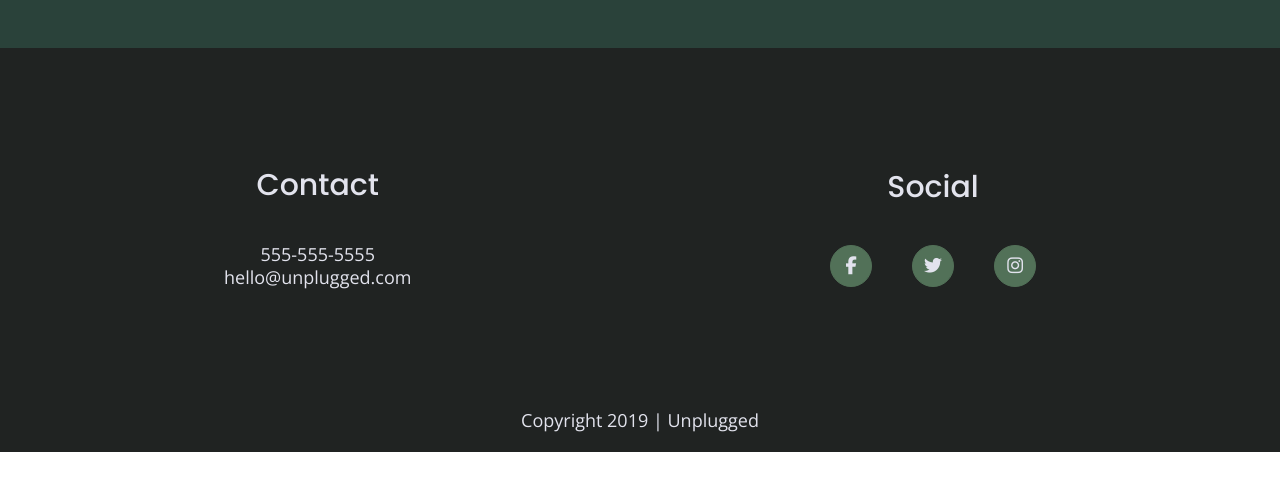
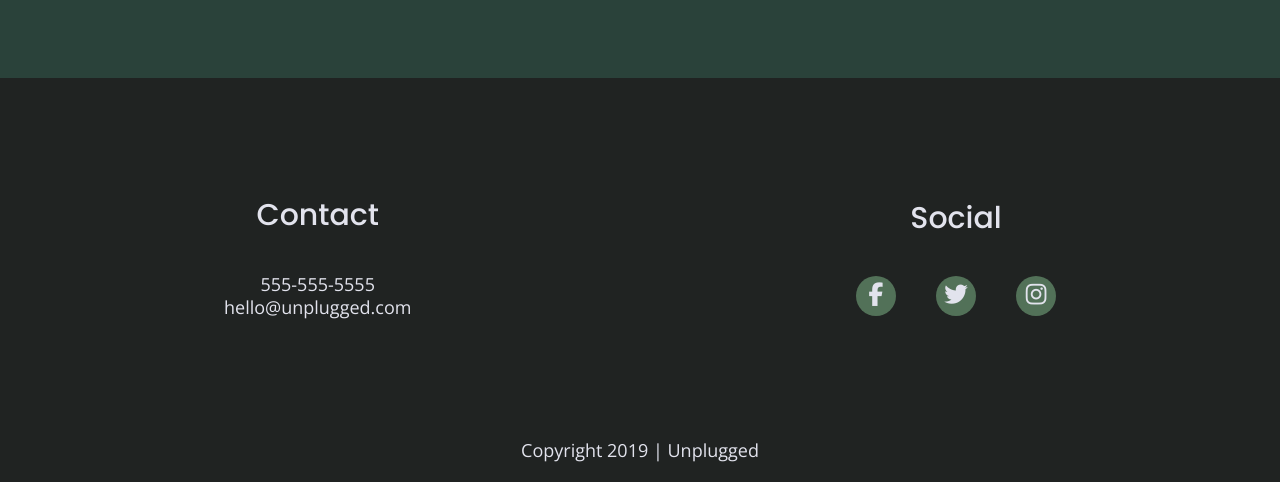
Before and after one commit to Amy-Thom/unplugged-retreat, a website built with Parcel: page index.html in a window 1280 px wide. Shown: the part 2485-2967 px from the top of the page. Before the commit the page ends 2937 px from the top, so only its background shows below. Built offline with nearby package versions, Linux system fonts and the light colour scheme.

Commit message:
All final styles and html edits completed

```diff
--- a/css/main.css
+++ b/css/main.css
@@ -234,31 +234,22 @@
 }
 
 footer .social-icons p {
+  background-color: #527158;
+  border-radius: 50%;
+  width: 40px;
+  height: 40px;
   display: flex;
   justify-content: center;
   align-items: center;
 }
 
-footer .social-icons i {
-  width: 40px;
-  height: 40px;
-  display: flex;
-  justify-content: center;
-  align-items: center;
-  background-color: #527158;
-  border: 1px solid #527158;
-  border-radius: 50%;
+footer .social-icons p i {
+  font-size: 1.3125em;
 }
 
-footer .social-icons p {
-  padding-left: 20px;
-  padding-right: 20px;
-  text-align: center;
-}
 footer .copyright {
   margin: 20px 0;
 }
-
 
 /* -------------------- Mobile Styles - Homepage -------------------- */
 
@@ -344,14 +335,14 @@
   flex-flow: row wrap;
 }
 
+.features i {
+  font-size: 3.75em;
+  margin-bottom: 40px;
+}
+
 .features p {
   text-align: center;
   margin: 0;
-}
-
-.features i {
-  font-size: 3.75em;
-  margin-bottom: 40px;
 }
 
 /* Reviews */
@@ -602,7 +593,7 @@
 
   aside .content-wrapper .form-description,
   aside .content-wrapper .form {
-    width: 35%;
+    width: 40%;
     margin: 0;
   }
 
@@ -622,6 +613,10 @@
 
   .features .features-item-description {
     width: 62%;
+  }
+
+  .features i {
+    margin-bottom: 30px;
   }
 
   /* Reviews */
@@ -666,6 +661,11 @@
 
   footer p {
       line-height: 1.285;
+  }
+
+  footer .social-icons {
+    width: 12.5em;
+    justify-content: space-between;
   }
 
   footer .copyright {
@@ -752,6 +752,7 @@
       font-size: 1.125em;
       line-height: 1.333;
   }
+
   /* Hero */
   .hero-area h1 {
     font-size: 3.75em;
@@ -765,7 +766,7 @@
 
   aside .content-wrapper .form-description,
   aside .content-wrapper .form {
-    width: 40%;
+    width: 30%;
   }
 
   .form-description p {
@@ -784,9 +785,6 @@
   }
 
   /* Reviews */
-  .reviews article div {
-    width: 42%;
-  }
 
   .reviews h2 {
     padding-bottom: 50px;
```
